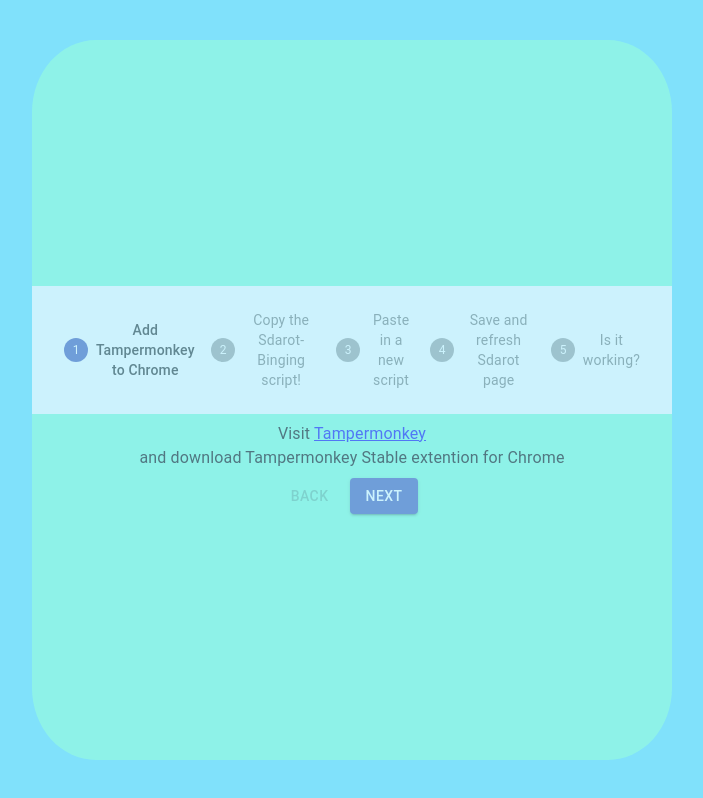
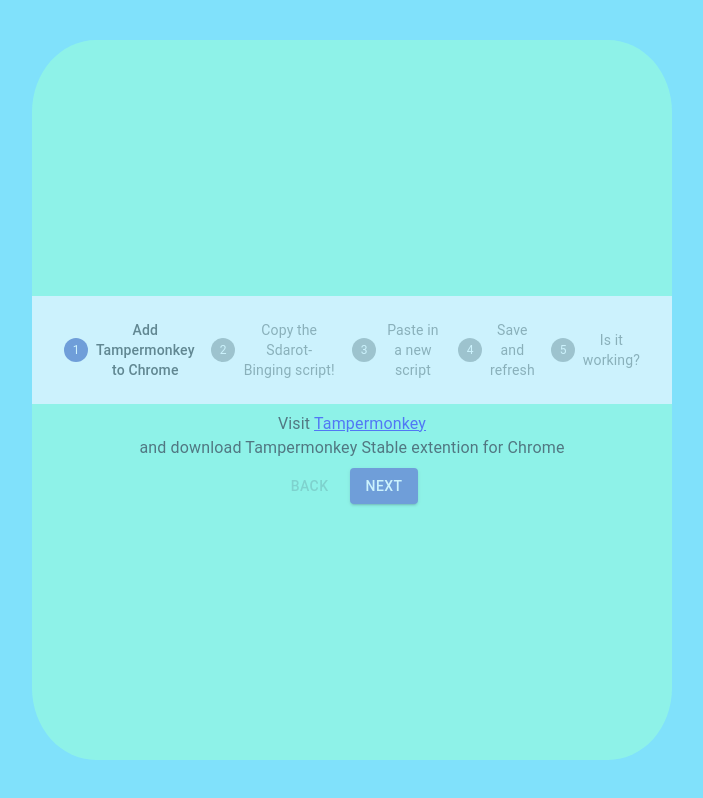
Before and after one commit to NirTatcher/bingesdarot, a React (Create React App) app: page / in a window 1280 px wide. Shown: the whole page, without its empty margins (288-991 px from the left). Built offline with nearby package versions, Linux system fonts and the light colour scheme.

Commit message:
Update StepperInstructions.js

```diff
--- a/src/StepperInstructions.js
+++ b/src/StepperInstructions.js
@@ -21,7 +21,7 @@
 }));
 
 function getSteps() {
-  return ['Add Tampermonkey to Chrome', 'Copy the Sdarot-Binging script!',"Paste in a new script" ,'Save and refresh Sdarot page', 'Is it working?'];
+  return ['Add Tampermonkey to Chrome', 'Copy the Sdarot-Binging script!',"Paste in a new script" ,'Save and refresh', 'Is it working?'];
 }
 
 function getStepContent(step) {
```
